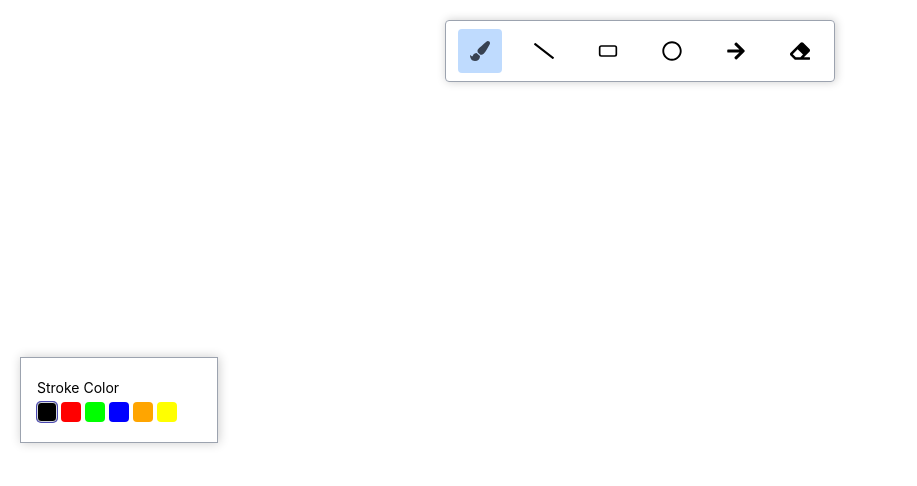
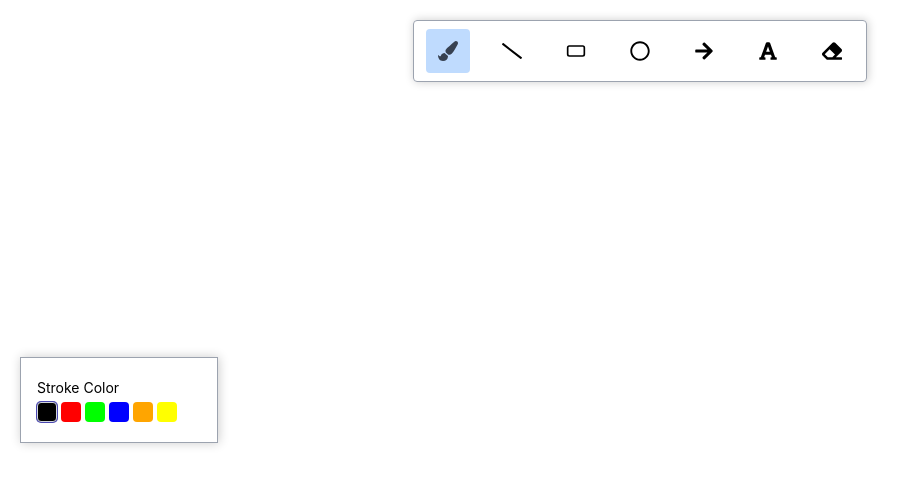
Before and after one commit to sainivisha/WhiteBoard-tool, a React (Create React App) app: page / in a window 1280 px wide. Shown: the top 486 px of the page, without its empty margins (0-917 px from the left). Built offline with nearby package versions, Linux system fonts and the light colour scheme.

Commit message:
Add text tool functionality to Board and Toolbar components

```diff
--- a/src/components/Board/index.js
+++ b/src/components/Board/index.js
@@ -1,13 +1,14 @@
 import { useContext, useEffect, useLayoutEffect, useRef } from "react";
 import rough from "roughjs";
 import boardContext from "../../store/board-context";
-import { TOOL_ITEMS } from "../../constants";
+import { TOOL_ACTION_TYPES, TOOL_ITEMS } from "../../constants";
 import toolboxContext from "../../store/toolbox-context";
 
 function Board() {
   const canvasRef = useRef();
   const {
     elements,
+    toolActionType,
     boardMouseDownHandler,
     boardMouseMoveHandler,
     boardMouseUpHandler,
@@ -63,6 +64,19 @@ function Board() {
   };
 
   return (
+    <>
+      {toolActionType === TOOL_ACTION_TYPES.WRITING && (
+        <textarea
+          type="text"
+          style={{
+            top: elements[elements.length - 1].y1,
+            left: elements[elements.length - 1].x1,
+            fontSize: `${elements[elements.length - 1]?.size}px`,
+            color: elements[elements.length - 1]?.stroke,
+          }}
+          //onBlur={() => textAreaBlur(event.target.value)}
+        />
+      )}
       <canvas
         ref={canvasRef}
         id="canvas"
@@ -70,6 +84,7 @@ function Board() {
         onMouseMove={handleMouseMove}
         onMouseUp={handleMouseUp}
       />
+    </>
   );
 }
 
--- a/src/components/Toolbar/index.js
+++ b/src/components/Toolbar/index.js
@@ -1,7 +1,14 @@
 import React, { useContext } from "react";
 import classes from "./index.module.css";
 import cx from "classnames";
-import { FaSlash, FaRegCircle, FaArrowRight, FaPaintBrush, FaEraser } from "react-icons/fa";
+import {
+  FaSlash,
+  FaRegCircle,
+  FaArrowRight,
+  FaPaintBrush,
+  FaEraser,
+  FaFont,
+} from "react-icons/fa";
 import { LuRectangleHorizontal } from "react-icons/lu";
 import { TOOL_ITEMS } from "../../constants";
 import boardContext from "../../store/board-context";
@@ -52,6 +59,14 @@ const Toolbar = () => {
       </div>
       <div
         className={cx(classes.toolItem, {
+          [classes.active]: activeToolItem === TOOL_ITEMS.TEXT,
+        })}
+        onClick={() => changeToolHandler(TOOL_ITEMS.TEXT)}
+      >
+        <FaFont />
+      </div>
+      <div
+        className={cx(classes.toolItem, {
           [classes.active]: activeToolItem === TOOL_ITEMS.ERASER,
         })}
         onClick={() => changeToolHandler(TOOL_ITEMS.ERASER)}
--- a/src/constants.js
+++ b/src/constants.js
@@ -12,6 +12,7 @@ export const TOOL_ACTION_TYPES = {
   NONE: "NONE",
   DRAWING: "DRAWING",
   ERASING: "ERASING",
+  WRITING: "WRITING",
 };
 
 export const BOARD_ACTIONS = {
--- a/src/store/BoardProvider.js
+++ b/src/store/BoardProvider.js
@@ -121,7 +121,15 @@ const BoardProvider = ({ children }) => {
   };
 
   const boardMouseDownHandler = (event, toolboxState) => {
-    if (boardState.toolActionType === TOOL_ACTION_TYPES.WRITING) return;
+    // if (boardState.activeToolItem === TOOL_ITEMS.TEXT) {
+    //   dispatchBoardAction({
+    //     type: BOARD_ACTIONS.CHANGE_ACTION_TYPE,
+    //     payload: {
+    //       actionType: TOOL_ACTION_TYPES.WRITING,
+    //     },
+    //   });
+    //   return;
+    // }
     const { clientX, clientY } = event;
     if (boardState.activeToolItem === TOOL_ITEMS.ERASER) {
       dispatchBoardAction({
--- a/src/utils/element.js
+++ b/src/utils/element.js
@@ -85,6 +85,9 @@ export const createRoughElement = (
       ];
       element.roughEle = gen.linearPath(points, options);
       return element;
+    case TOOL_ITEMS.TEXT:
+      element.text = "";
+      return element;
     default:
       throw new Error("Type not nrecognized");
   }
```
Lines whose indentation alone changed are shown as unchanged.
